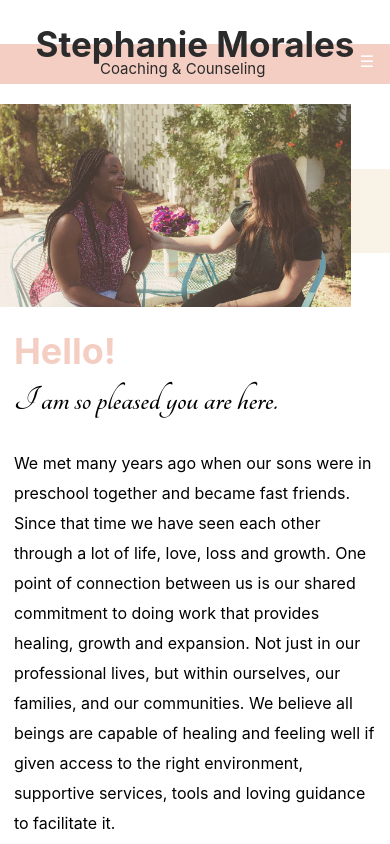
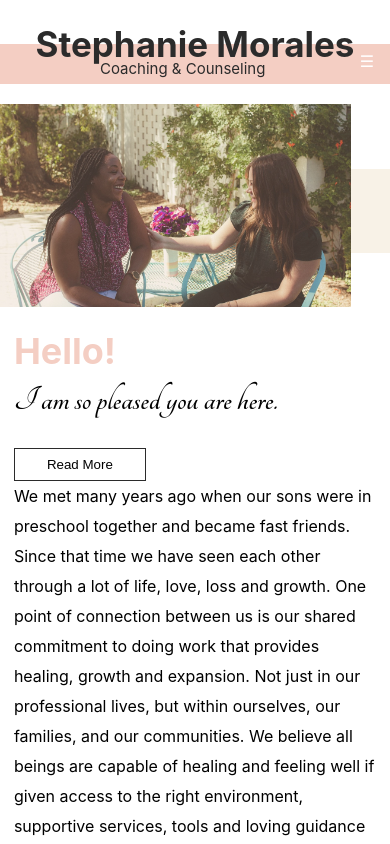
Before and after one commit to spiderthatcodes/embody, a React (Create React App) app in the folder client/: page / in a window 390 px wide. Shown: the top 844 px of the page. Built offline with nearby package versions, Linux system fonts and the light colour scheme.

Commit message:
working out how to shift the intro paragraph design with minimal code

```diff
--- a/client/src/pages/Home/Home.tsx
+++ b/client/src/pages/Home/Home.tsx
@@ -1,4 +1,4 @@
-import { FC } from 'react';
+import { FC, useState } from 'react';
 import { useNavigate } from 'react-router-dom';
 import { useSelector } from 'react-redux';
 import { RootState } from '../../app/store';
@@ -26,12 +26,15 @@ import {
     ImagePanel,
     Image,
     Stripe,
+    ReadMoreButton,
 } from './style';
+import { set } from 'mongoose';
 
 
 const Home: FC = () => {
+    const [showIntro, setShowIntro] = useState<boolean>(false)
     const navigate = useNavigate();
-    const isMobile = useSelector((store: RootState) => store?.isMobile?.isMobile);
+    const isMobile: boolean = useSelector((store: RootState) => store?.isMobile?.isMobile);
 
     return (
         <Layout isMobile={isMobile}>
@@ -46,6 +49,8 @@ const Home: FC = () => {
                 <LeftColumn>
                     <Hello>Hello!</Hello>
                     <Script>I am so pleased you are here.</Script>
+                    {isMobile && <ReadMoreButton onClick={() => setShowIntro(true)}>Read More</ReadMoreButton>}
+
                     {/* <TopLine>
                             We would like to share a little about our journey to
                             creating
--- a/client/src/pages/Home/style.ts
+++ b/client/src/pages/Home/style.ts
@@ -222,3 +222,9 @@ export const Image = styled.img`
         width: 90%;
     }
 `;
+
+export const ReadMoreButton = styled.button`
+    background-color: ${colors.white};
+    border: 1px solid ${colors.black};
+    padding: 8px 32px;
+`;
```
